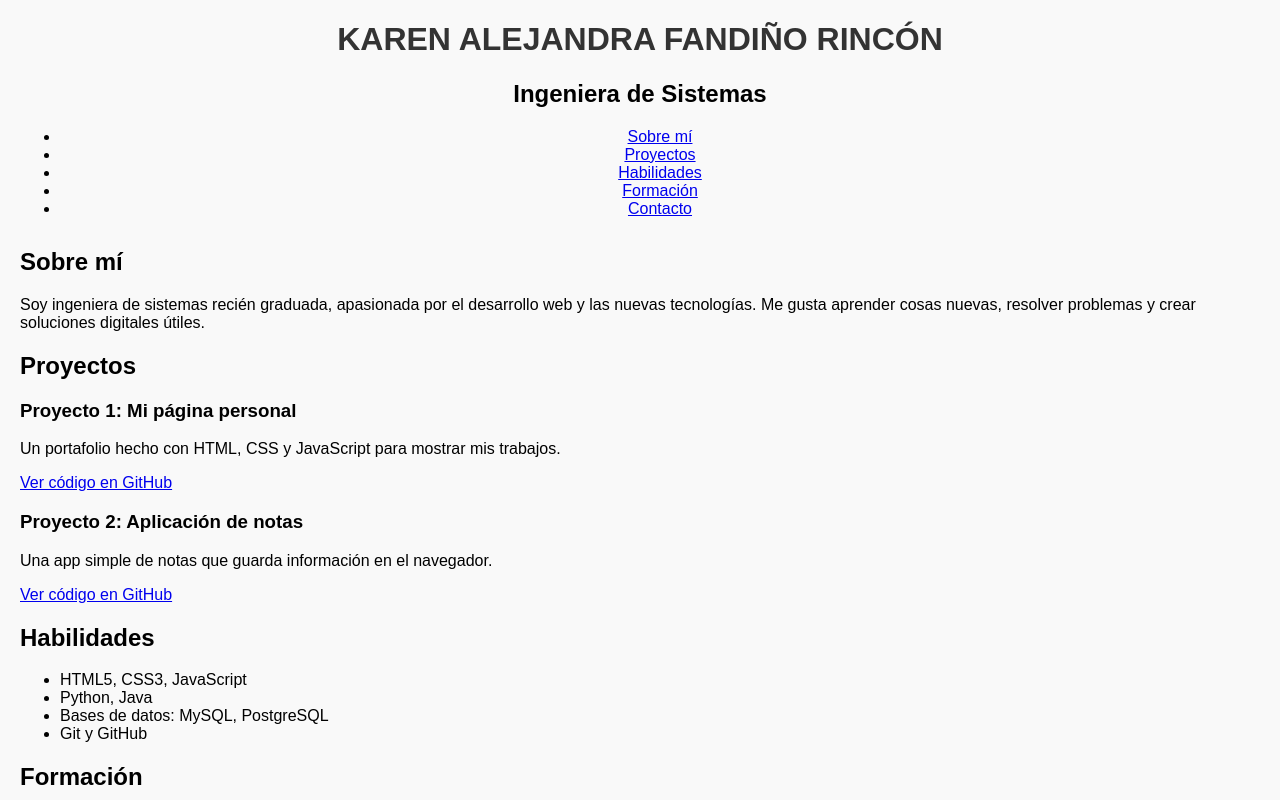
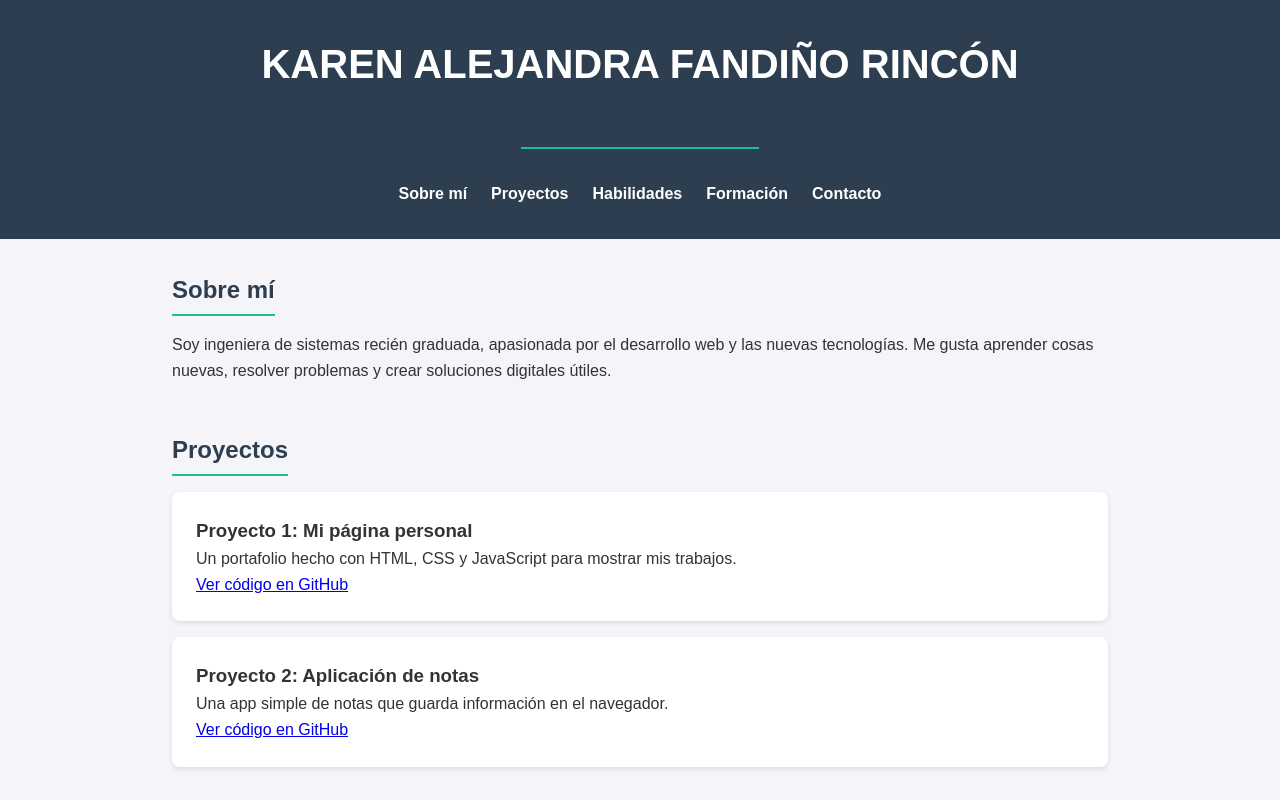
Before and after one commit to KarenAlejandra99/AlejandraFandino, a plain HTML site: page index.html in a window 1280 px wide. Shown: the top 800 px of the page. Drawn offline with Linux system fonts and the light colour scheme.

Commit message:
modificación css

```diff
--- a/style.css
+++ b/style.css
@@ -1,14 +1,104 @@
+/* Estilos generales */
+* {
+  margin: 0;
+  padding: 0;
+  box-sizing: border-box;
+  font-family: "Arial", sans-serif;
+}
 body {
-    font-family: Arial, sans-serif;
-    margin: 20px;
-    background-color: #f9f9f9;
+  background: #f4f4f9;
+  color: #333;
+  line-height: 1.6;
 }
 
 header {
-    text-align: center;
-    margin-bottom: 30px;
+  background: #2c3e50;
+  color: white;
+  padding: 2rem;
+  text-align: center;
+}
+header h1 {
+  font-size: 2.5rem;
+  margin-bottom: 0.5rem;
 }
 
-h1 {
-    color: #333;
+header h2 {
+  font-weight: 300;
+  font-size: 1.5rem;
 }
+nav ul {
+  list-style: none;
+  display: flex;
+  justify-content: center;
+  gap: 1.5rem;
+  margin-top: 1rem;
+}
+nav a {
+  color: white;
+  text-decoration: none;
+  font-weight: bold;
+  transition: color 0.3s ease;
+}
+nav a:hover {
+  color: #1abc9c;
+}
+
+main {
+  max-width: 1000px;
+  margin: auto;
+  padding: 2rem;
+}
+section {
+  margin-bottom: 3rem;
+}
+h2 {
+  color: #2c3e50;
+  margin-bottom: 1rem;
+  border-bottom: 2px solid #1abc9c;
+  display: inline-block;
+  padding-bottom: 0.3rem;
+}
+article {
+  background: white;
+  padding: 1.5rem;
+  border-radius: 8px;
+  box-shadow: 0 2px 5px rgba(0, 0, 0, 0.1);
+  margin-bottom: 1rem;
+}
+footer {
+  background: #2c3e50;
+  color: white;
+  text-align: center;
+  padding: 1rem;
+  margin-top: 2rem;
+}
+/* Para pantallas pequeñas (celulares) */
+@media (max-width: 768px) {
+  nav ul {
+    flex-direction: column;
+    gap: 0.5rem;
+  }
+
+  header h1 {
+    font-size: 1.8rem;
+  }
+
+  main {
+    padding: 1rem;
+  }
+
+  article {
+    padding: 1rem;
+  }
+}
+
+/* Para pantallas muy pequeñas (menos de 480px) */
+@media (max-width: 480px) {
+  header h1 {
+    font-size: 1.5rem;
+  }
+
+  header h2 {
+    font-size: 1rem;
+  }
+}
```
